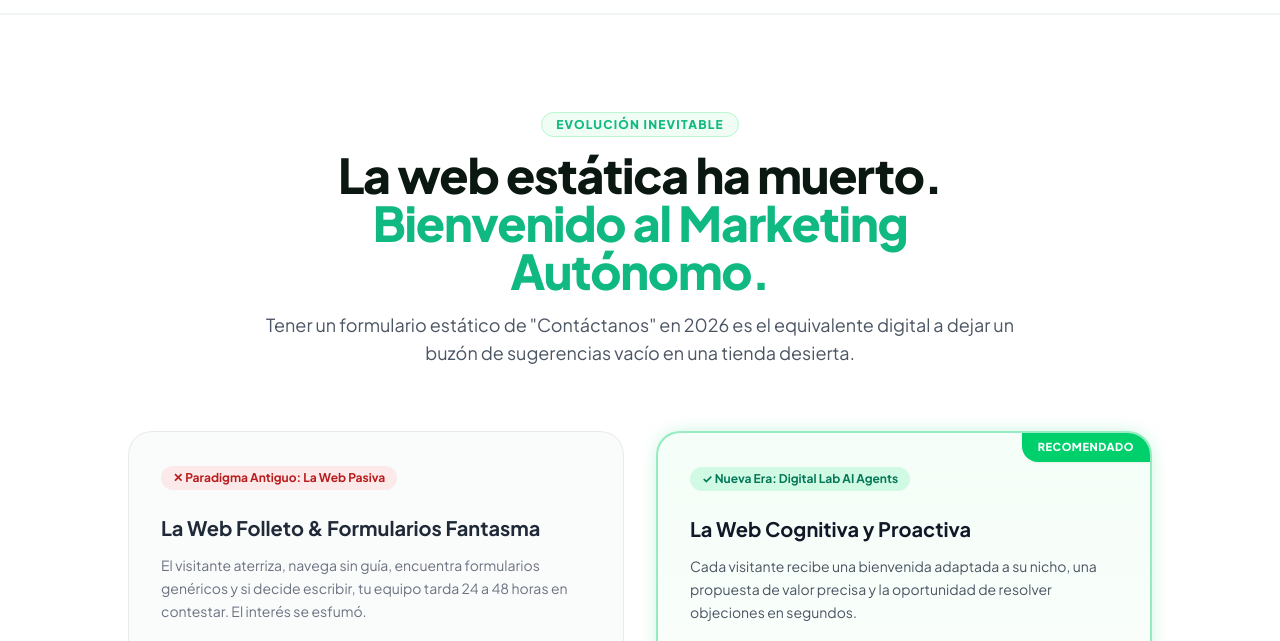
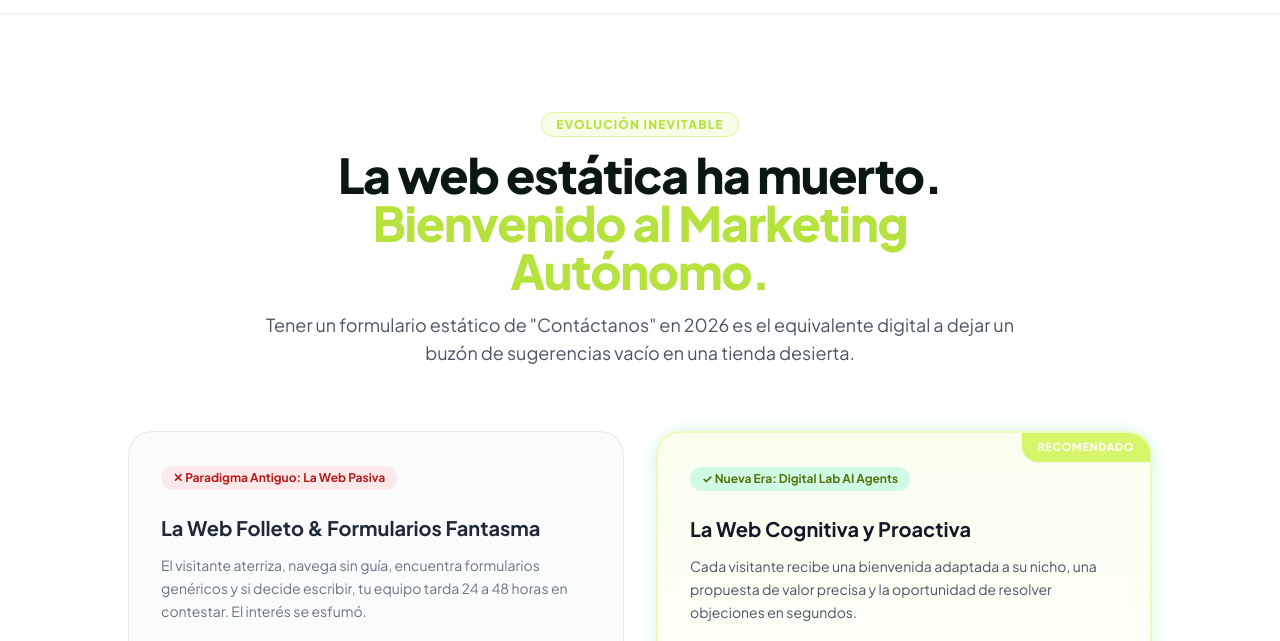
Before and after one commit to emmi-lili/inside-labs, a plain HTML site: page index.html in a window 1280 px wide. Shown: the part 1010-1651 px from the top of the page. Drawn offline with nearby package versions, Linux system fonts and the light colour scheme.

Commit message:
refactor(theme): remap Tailwind brand palette from emerald to lime #d6f66a

```diff
--- a/index.html
+++ b/index.html
@@ -14,8 +14,8 @@
       extend: {
         colors: {
           brand: {
-            50: '#F0FDF4', 100: '#DCFCE7', 200: '#BBF7D0', 400: '#4ADE80',
-            500: '#00D06C', 600: '#10B981', 700: '#047857',
+            50: '#f7fee7', 100: '#ecfccb', 200: '#d9f99d', 400: '#e4fa8f',
+            500: '#d6f66a', 600: '#b6e23e', 700: '#55730f',
             dark: '#0A1811', surface: '#FAFCFA', card: '#FFFFFF', border: '#E8EFEA'
           }
         },
```
